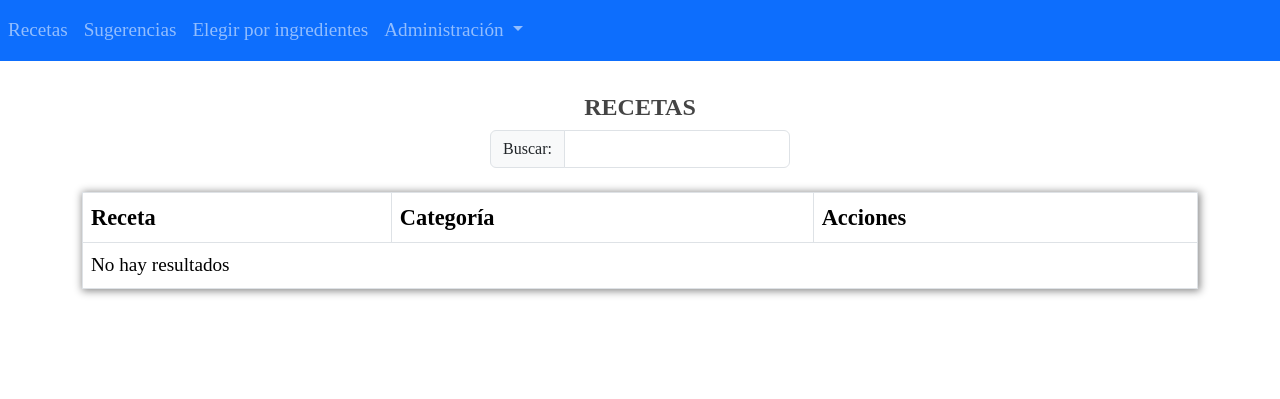
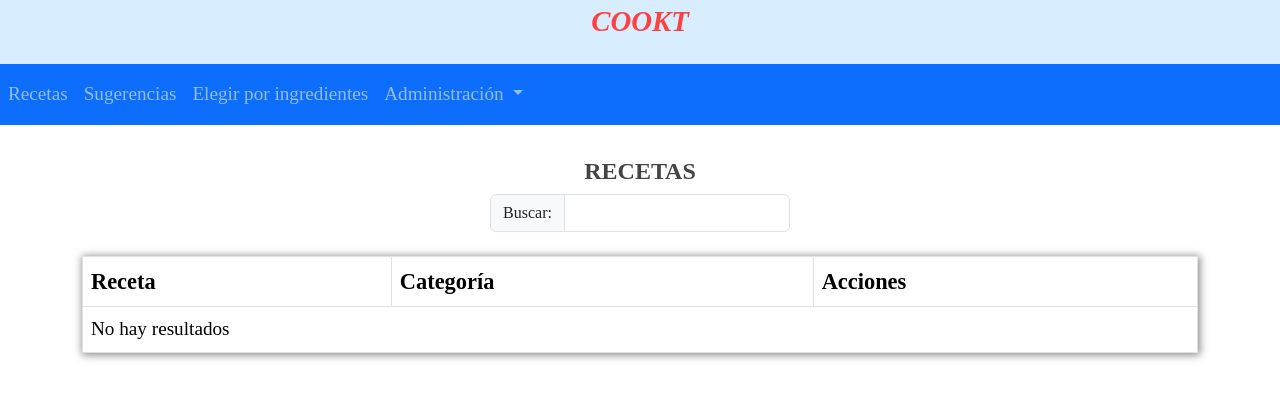
Before and after one commit to Magdiel1990/Cookt, a PHP site: page / in a window 1280 px wide. Shown: the top 399 px of the page. Run offline with PHP 8.4, Linux system fonts and the light colour scheme; data that the repository does not hold is empty; some libraries are stand-ins or nearby versions.

Commit message:
banner done

```diff
--- a/modules/nav.php
+++ b/modules/nav.php
@@ -1,4 +1,5 @@
 <header>
+    <div class="banner text-center">COOKT</div>
     <nav class="navbar navbar-expand-lg navbar-dark bg-primary">
         <button class="navbar-toggler" type="button" data-toggle="collapse" data-target="#navbarNavDropdown" aria-controls="navbarNavDropdown" aria-expanded="false" aria-label="Toggle navigation">
             <span class="navbar-toggler-icon"></span>
--- a/styles/styles.css
+++ b/styles/styles.css
@@ -52,3 +52,11 @@ option {
 #upperinput label, #upperinput label select, #upperinput label input  {
     font-size: 1.2rem;
 }
+.banner {
+    background-color: rgb(216, 237, 255);
+    height: 8vh;
+    color: rgb(255, 64, 64);
+    font-size: 1.8rem;
+    font-weight: bold;
+    font-style: italic;
+}
```
